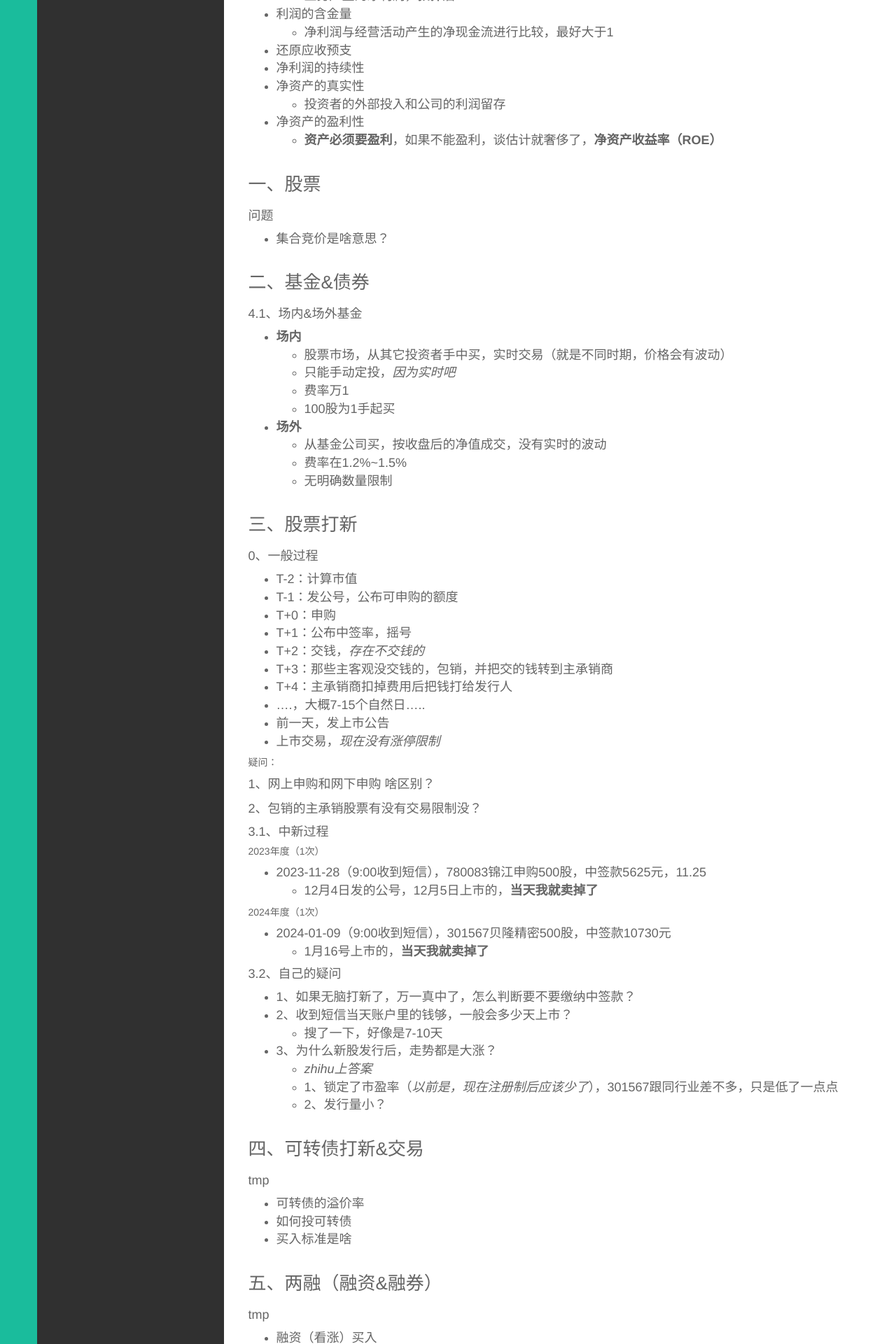
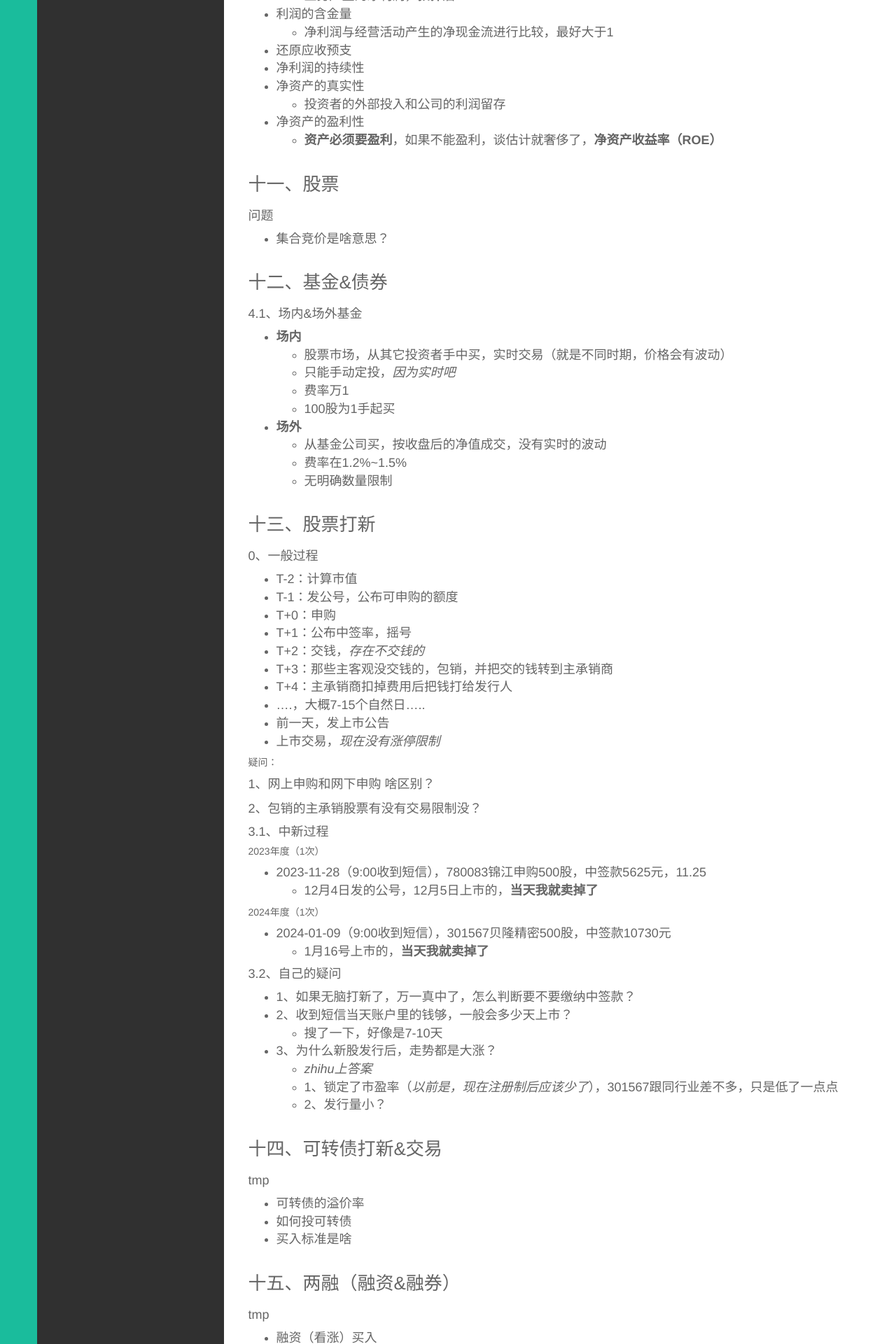
Before and after one commit to wolflion/blog, a Jekyll site: the page built from _posts/生活/2023-01-25-lionel-investment-thinking.md, in a window 1280 px wide. Shown: the part 1890-3810 px from the top of the page at 70% size. Built offline with Jekyll 4.4.1, drawn with Linux system fonts in a browser that asks for light colours.

Commit message:
Update 2023-01-25-lionel-investment-thinking.md

```diff
--- a/_posts/生活/2023-01-25-lionel-investment-thinking.md
+++ b/_posts/生活/2023-01-25-lionel-investment-thinking.md
@@ -81,13 +81,13 @@
 + 净资产的盈利性
   + **资产必须要盈利**，如果不能盈利，谈估计就奢侈了，**净资产收益率（ROE）**
 
-### 一、股票
+### 十一、股票
 
 #### 问题
 
 + 集合竞价是啥意思？
 
-### 二、基金&债券
+### 十二、基金&债券
 
 #### 4.1、场内&场外基金
 
@@ -101,7 +101,7 @@
   + 费率在1.2%~1.5%
   + 无明确数量限制
 
-### 三、股票打新
+### 十三、股票打新
 
 #### 0、一般过程
 
@@ -144,7 +144,7 @@
   + 1、锁定了市盈率（*以前是，现在注册制后应该少了*），301567跟同行业差不多，只是低了一点点
   + 2、发行量小？
 
-### 四、可转债打新&交易
+### 十四、可转债打新&交易
 
 #### tmp
 
@@ -152,7 +152,7 @@
 + 如何投可转债
 + 买入标准是啥
 
-### 五、两融（融资&融券）
+### 十五、两融（融资&融券）
 
 #### tmp
 
@@ -164,7 +164,7 @@
   + 保证金50%
   + 买券还券
 
-### 六、期权
+### 十六、期权
 
 #### 0、tmp
 
@@ -210,6 +210,18 @@
 + 深证100ETF
   + 深圳证券交易所市值排名前100的股票。
 
+### 十七、退市（ST）
+
+#### tmp
+
++ 没想到买入门槛也蛮高的，不是说进场了就能买
+
+#### 过程
+
++ 2024-02-22，ST世贸，把期权的1000本金给买了900股这个，1.17的价格吧，**知行合一**，觉得今年地产要涨起来的，**远期看到，5倍以上**
+  + 后续，要把**退市规则**给学习一下
+  + 对于一些**高风险工具**，有时候是**绝对风险有限**（损失全部本金），但**绝对收益无限**（最终也许会有多倍的涨幅，*整体看对方向的话*），**但中间这个波动，会让自己很难受**
+
 ### 九、可转债
 
 #### tmp
```
Also changed, not shown: other parts of _posts/生活/2023-01-25-lionel-investment-thinking.md (+2 -0 lines).
